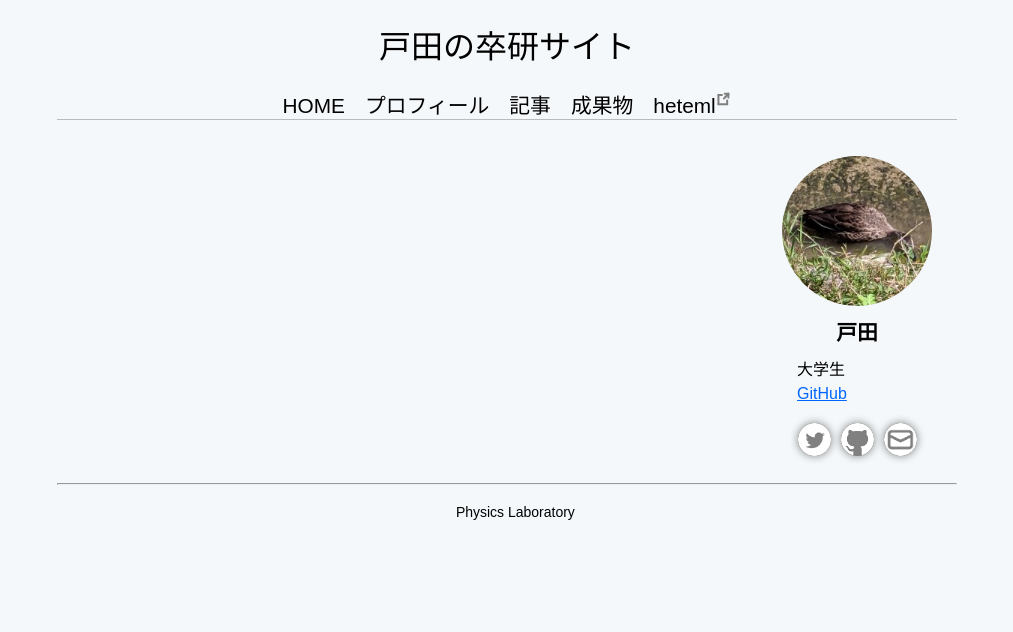
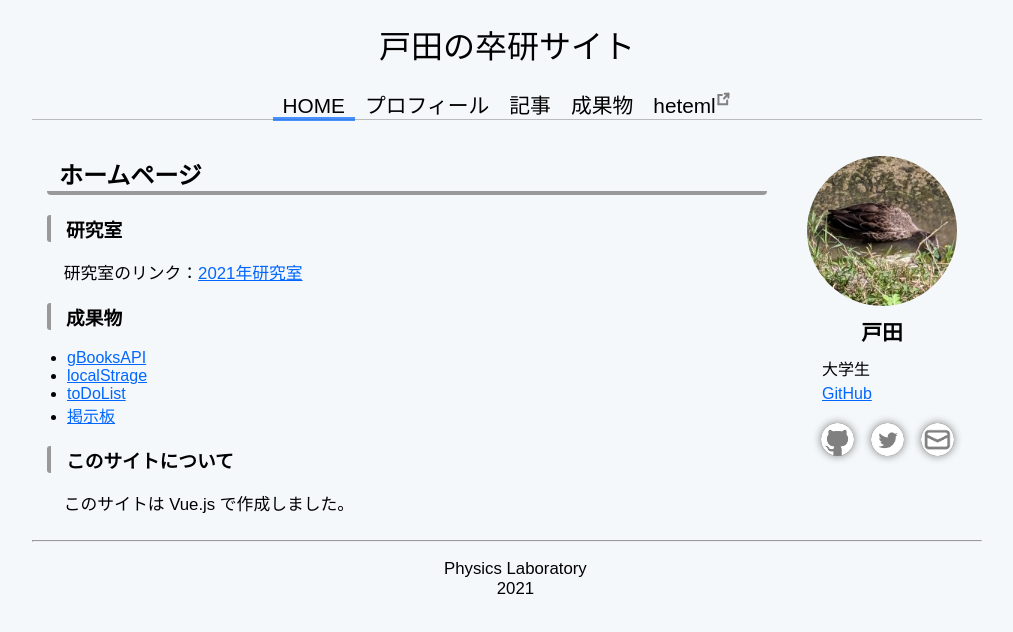
Before and after one commit to masa-dev/vue-uni-blog, a Vue app: page /student/2021/toda/ in a window 1280 px wide. Shown: the top 632 px of the page, without its empty margins (133-1146 px from the left). Built offline with nearby package versions, Linux system fonts and the light colour scheme.

Commit message:
スタイルの調整、一部表示される文字の改行を可能にする

```diff
--- a/config.js
+++ b/config.js
@@ -2,16 +2,16 @@
 
 module.exports = {
   publicPath: './',
-  pathPrefix: '/',//student/2021/toda/', //default: process.env.BASE_URL,
+  pathPrefix: '/student/2021/toda/', //default: process.env.BASE_URL,
   title: '戸田の卒研サイト',
-  footerMsg: 'Physics Laboratory',
+  footerMsg: 'Physics Laboratory\n2021',
   author: {
     name: '戸田',
     bio: '大学生',
     contacts: {
       github: 'masa-dev',
+      twitter: 'masa_devpro',
       mail: '1810990019g@hiro.kindai.ac.jp',
-      twitter: 'masa_devpro'
     }
   }
 }
--- a/src/App.vue
+++ b/src/App.vue
@@ -6,7 +6,7 @@
         <MainContent />
         <SideContent />
       </main>
-      <Footer :msg="getFooterMsg()" />
+      <Footer />
     </div>
   </body>
 </template>
@@ -16,7 +16,6 @@ import Header from "@/components/Header.vue";
 import Footer from "@/components/Footer.vue";
 import MainContent from "@/components/MainContent.vue";
 import SideContent from "@/components/SideContent.vue";
-const siteConfig = require("../config");
 
 export default {
   name: "Home",
@@ -26,11 +25,6 @@ export default {
     SideContent,
     Footer,
   },
-  methods: {
-    getFooterMsg: function () {
-      return siteConfig.footerMsg;
-    },
-  },
 };
 </script>
 
@@ -38,7 +32,7 @@ export default {
 @import "components/_base.scss";
 
 body {
-  width: 900px;
+  width: $flexibleWidth;
   margin: 0 auto;
   color: $defaultColor;
   /*background-color: rgb(15, 37, 64);*/
@@ -72,7 +66,7 @@ body {
 }
 
 main {
-  width: 900px;
+  width: $flexibleWidth;
   display: flex;
   flex-wrap: wrap;
 }
--- a/src/components/Footer.vue
+++ b/src/components/Footer.vue
@@ -1,17 +1,20 @@
 <template>
   <footer>
     <hr />
-    <p>
-      <small>{{ msg }}</small>
-    </p>
+    <p v-html="footerMsg()"></p>
   </footer>
 </template>
 
 <script>
+const siteConfig = require("../../config");
+
 export default {
   name: "Footer",
-  props: {
-    msg: String,
+  props: {},
+  methods: {
+    footerMsg() {
+      return siteConfig.footerMsg.replace(/\n/g, "<br>");
+    },
   },
 };
 </script>
@@ -28,6 +31,9 @@ footer {
       background-color: rgb(129, 129, 129);
       border: none;
     }
+    p {
+      font-size: 0.85rem;
+    }
   }
 }
 </style>
--- a/src/components/MainContent.vue
+++ b/src/components/MainContent.vue
@@ -15,7 +15,7 @@ export default {
 @import "_base.scss";
 
 div.main-content {
-  width: 700px;
+  width: $mainContentWidth;
   padding: 0 15px;
   box-sizing: border-box;
 
@@ -32,7 +32,10 @@ div.main-content {
 
   h3 {
     padding-left: 15px;
-    border-left: 4px solid $mainHeadingBorderColor;
+    border: {
+      left: 4px solid $mainHeadingBorderColor;
+      radius: 3px;
+    }
   }
 
   ul {
--- a/src/components/SideContent.vue
+++ b/src/components/SideContent.vue
@@ -8,13 +8,23 @@
           alt="プロフィール画像"
       /></router-link>
       <p class="author">{{ getName() }}</p>
-      <p class="author-description">{{ getBio() }}</p>
+      <p class="author-description" v-html="getBio()"></p>
       <p class="author-description">
         <a :href="getContactUrl('github')" target="_blank" rel="noopener"
           >GitHub</a
         >
       </p>
       <div class="tools">
+        <a
+          :href="getContactUrl('github')"
+          target="_blank"
+          rel="noopener"
+          v-if="seen('github')"
+          ><img
+            src="../assets/github-icon.png"
+            title="github link"
+            alt="github.com/masa-dev"
+        /></a>
         <a
           :href="getContactUrl('twitter')"
           target="_blank"
@@ -24,16 +34,6 @@
             src="../assets/twitter-icon.png"
             title="twitter link"
             alt="twitter.com/masa_devpro"
-        /></a>
-        <a
-          :href="getContactUrl('github')"
-          target="_blank"
-          rel="noopener"
-          v-if="seen('github')"
-          ><img
-            src="../assets/github-icon.png"
-            title="github link"
-            alt="github.com/masa-dev"
         /></a>
         <a :href="getContactUrl('mail')" v-if="seen('mail')"
           ><img src="../assets/mail-icon.png" title="mail" alt="mail"
@@ -53,7 +53,7 @@ export default {
       return siteConfig.author.name;
     },
     getBio: function () {
-      return siteConfig.author.bio;
+      return siteConfig.author.bio.replace(/\n/g, "<br>");
     },
     getContactUrl: function (type = "") {
       if (type == "mail") {
@@ -87,7 +87,7 @@ export default {
 @import "_base.scss";
 
 div.side-content {
-  width: 200px;
+  width: $sideContentWidth;
   padding: 20px 0 0 0;
   text-align: center;
   box-sizing: border-box;
@@ -127,15 +127,15 @@ div.side-content {
 
     div.tools {
       /*text-align: left;*/
+      padding: 15px 5px 10px;
+      width: 100%;
       display: inline-flex;
       flex-wrap: wrap;
-      justify-content: center;
-      margin: 10px 0;
+      justify-content: space-around;
 
       img {
         width: $toolsImageWidth;
         height: $toolsImageWidth;
-        margin: 5px;
         border-radius: 50%;
         background-color: gray;
         box-shadow: 0 0 8px gray;
--- a/src/components/_base.scss
+++ b/src/components/_base.scss
@@ -3,6 +3,9 @@ $defaultBackgroundColor: rgb(244, 248, 250);
 $defaultAnkerColor: rgb(0, 102, 255);
 $activeBorder: rgba(0, 102, 255, 0.7);
 $mainHeadingBorderColor: rgb(153, 153, 153);
+
 $profileImageWidth: 150px;
 $toolsImageWidth: 33px;
-$flexibleWidth: 900px;
+$flexibleWidth: 950px;
+$mainContentWidth: 750px;
+$sideContentWidth: $flexibleWidth - $mainContentWidth;
--- a/src/views/Home.vue
+++ b/src/views/Home.vue
@@ -2,8 +2,8 @@
   <div class="Home">
     <h2>ホームページ</h2>
 
-    <h3>2021年研究室のページ</h3>
-    <p><a href="../">2021年研究室</a></p>
+    <h3>研究室</h3>
+    <p>研究室のリンク：<a href="../">2021年研究室</a></p>
 
     <h3>成果物</h3>
     <ul>
@@ -12,10 +12,14 @@
       <li><a href="./product/toDoList/todo.html">toDoList</a></li>
       <li><a href="./product/BBS/">掲示板</a></li>
     </ul>
+
+    <h3>このサイトについて</h3>
+    <p>このサイトは Vue.js で作成しました。</p>
   </div>
 </template>
 
 <script>
+
 export default {
   title: "Home",
 };
--- a/vue.config.js
+++ b/vue.config.js
@@ -1,5 +1,5 @@
 const siteConfig = require('./config')
 
 module.exports = {
-    publicPath: siteConfig.publicPath,
+  publicPath: siteConfig.publicPath,
 }
```
Also changed, not shown: 1 other file (tests, documents, lock files or other folders).
